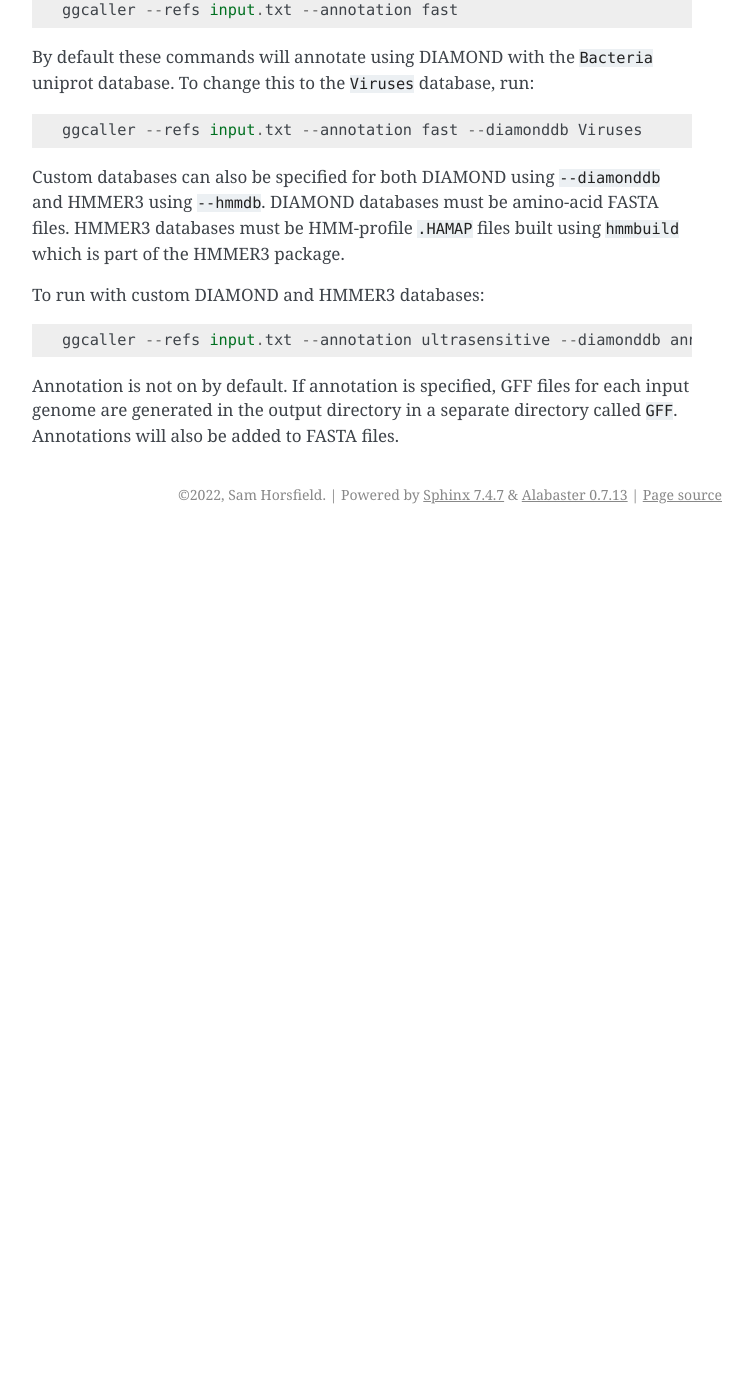
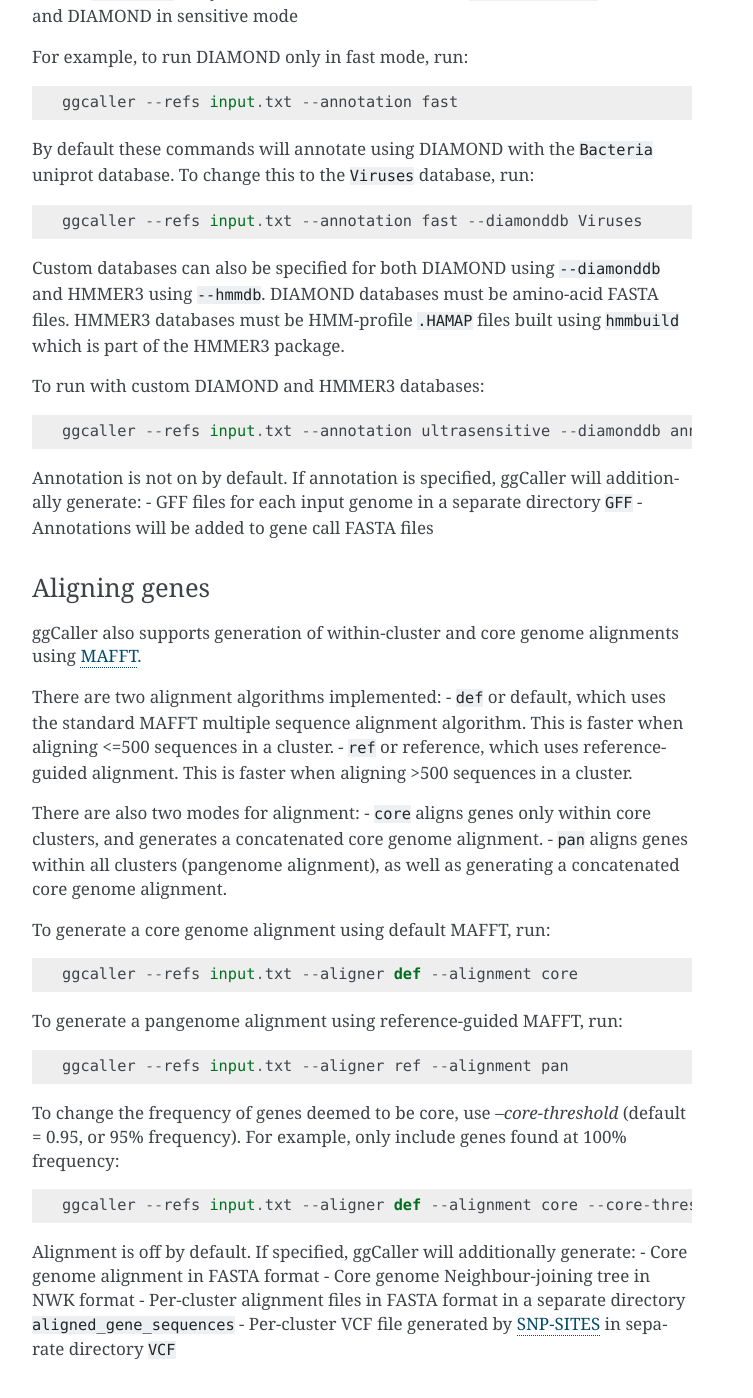
Before and after one commit to bacpop/ggCaller, a Sphinx documentation site: the page built from docs/usage.rst, in a window 1280 px wide and 1400 px high, scrolled down 1931 px. Shown: the whole window, without its empty margins (388-1141 px from the left). Built offline with Sphinx 7.4.7, drawn with Linux system fonts in a browser that asks for light colours; before the commit the page ends 2465 px from its top, so only the background shows below that; some of the changed text lies outside the part shown.

Commit message:
Adds gene alignment to usage.rst

```diff
--- a/docs/usage.rst
+++ b/docs/usage.rst
@@ -44,6 +44,10 @@ To run ggCaller with just reads::
 To run ggCaller with reads and assemblies::
 
     ggcaller --refs input1.txt --reads input2.txt
+
+ggCaller can also be run on a pre-built Bifrost DBG and its associated colours file::
+
+    ggcaller --graph input.gfa --colours colours.bfg_colors
 
 This will save results to a directory called ``ggCaller_output`` by default. To change this, specify ``--out``.
 Note that ggCaller will overwrite results if an already existing directory is specified.
@@ -93,5 +97,38 @@ To run with custom DIAMOND and HMMER3 databases::
 
     ggcaller --refs input.txt --annotation ultrasensitive --diamonddb annotation.fasta --hmmdb annotation.HAMAP
 
-Annotation is not on by default. If annotation is specified, GFF files for each input genome are generated in the output
-directory in a separate directory called ``GFF``. Annotations will also be added to FASTA files.
+Annotation is not on by default. If annotation is specified, ggCaller will additionally generate:
+- GFF files for each input genome in a separate directory ``GFF``
+- Annotations will be added to gene call FASTA files
+
+Aligning genes
+^^^^^^^^^^^^^^
+
+ggCaller also supports generation of within-cluster and core genome alignments using `MAFFT <https://github.com/GSLBiotech/mafft>`_.
+
+There are two alignment algorithms implemented:
+- ``def`` or default, which uses the standard MAFFT multiple sequence alignment algorithm. This is faster when aligning <=500 sequences in a cluster.
+- ``ref`` or reference, which uses reference-guided alignment. This is faster when aligning >500 sequences in a cluster.
+
+There are also two modes for alignment:
+- ``core`` aligns genes only within core clusters, and generates a concatenated core genome alignment.
+- ``pan`` aligns genes within all clusters (pangenome alignment), as well as generating a concatenated core genome alignment.
+
+To generate a core genome alignment  using default MAFFT, run::
+
+    ggcaller --refs input.txt --aligner def --alignment core
+
+To generate a pangenome alignment using reference-guided MAFFT, run::
+
+    ggcaller --refs input.txt --aligner ref --alignment pan
+
+To change the frequency of genes deemed to be core, use `--core-threshold` (default = 0.95, or 95% frequency).
+For example, only include genes found at 100% frequency::
+
+    ggcaller --refs input.txt --aligner def --alignment core --core-threshold 1.0
+
+Alignment is off by default. If specified, ggCaller will additionally generate:
+- Core genome alignment in FASTA format
+- Core genome Neighbour-joining tree in NWK format
+- Per-cluster alignment files in FASTA format in a separate directory ``aligned_gene_sequences``
+- Per-cluster VCF file generated by `SNP-SITES <https://github.com/sanger-pathogens/snp-sites>`_ in separate directory ``VCF``
```
